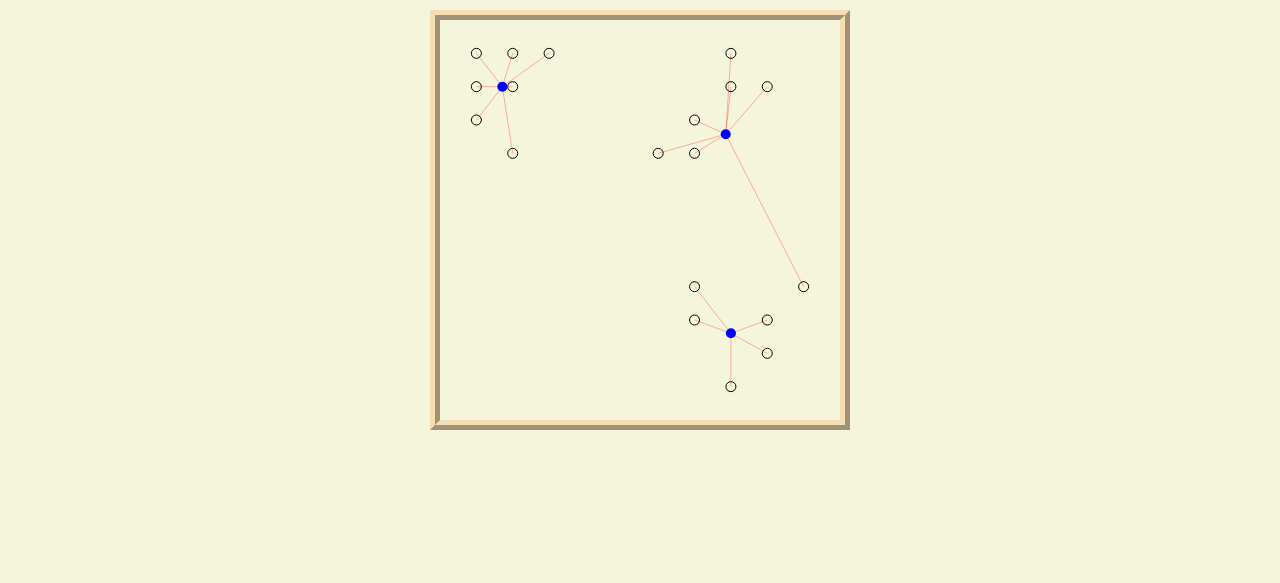
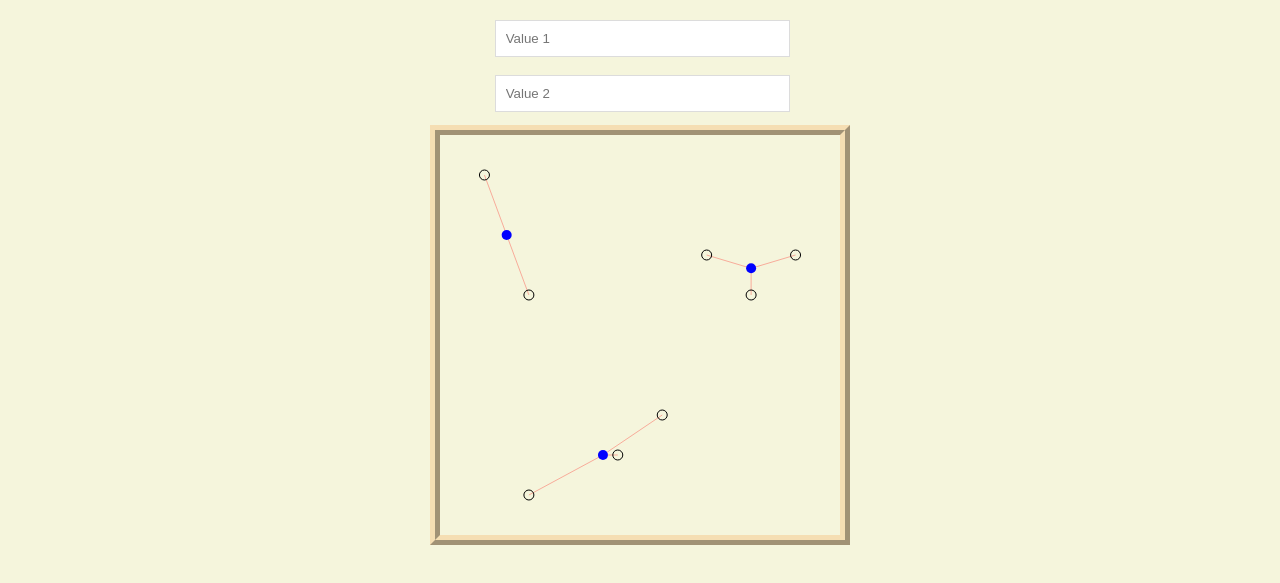
Before and after one commit to QaseemLodhi/K, a plain HTML site: page index.html in a window 1280 px wide. Shown: the part 71-654 px from the top of the page. Drawn offline with Linux system fonts and the light colour scheme.

Commit message:
Added input text

```diff
--- a/index.html
+++ b/index.html
@@ -7,6 +7,13 @@
 </head>
 <header><h1>K-Mean Machine Learning Algorithm</h1></header>
 <body>
+<div id="inputBox" class="input-list style-1 clearfix">
+
+    <input type="text" placeholder="Value 1"><br/><br/>
+
+    <input type="text" placeholder="Value 2">
+
+</div>
 <canvas id="canvas" height="400" width="400"></canvas>
 </body>
 </html>
--- a/main.js
+++ b/main.js
@@ -7,27 +7,15 @@ var ctx;
 var height = 400;
 var width = 400;
 var data = [
+    [2, 10],
+    [2, 5],
+    [8, 4],
+    [5, 8],
+    [7, 5],
+    [6, 4],
     [1, 2],
-    [2, 1],
-    [2, 4],
-    [1, 3],
-    [2, 2],
-    [3, 1],
-    [1, 1],
+    [4, 9]
 
-    [7, 3],
-    [8, 2],
-    [6, 4],
-    [7, 4],
-    [8, 1],
-    [9, 2],
-
-    [10, 8],
-    [9, 10],
-    [7, 8],
-    [7, 9],
-    [8, 11],
-    [9, 9],
 ];
 var means = [];
 var assignments = [];
--- a/style.css
+++ b/style.css
@@ -1,5 +1,12 @@
 body{
     background-color: beige;
+}
+#inputBox{
+    width: 23%;
+    height: 95px;
+    display:block;
+    margin:10px auto;
+    padding-top: 10px;
 }
 canvas {
     display:block;
@@ -13,3 +20,15 @@ header{
     height: 50px;
     border-radius: 10px;
 }
+.style-1 input[type="text"] {
+    padding: 10px;
+    border: solid 1px #dcdcdc;
+    transition: box-shadow 0.3s, border 0.3s;
+    width: 94%
+}
+.style-1 input[type="text"]:focus,
+.style-1 input[type="text"].focus {
+    border: solid 1px #707070;
+    box-shadow: 0 0 5px 1px #969696;
+
+}
```
Lines whose indentation alone changed are shown as unchanged.
